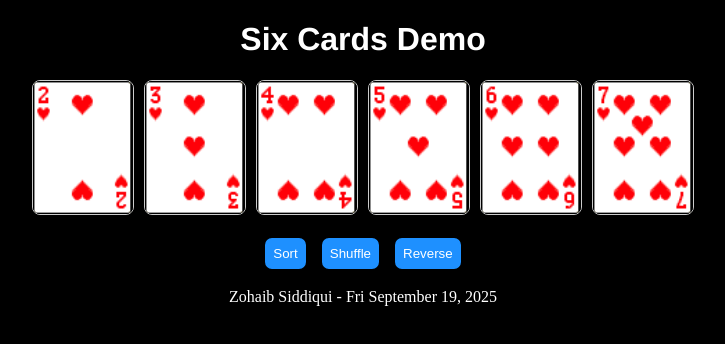
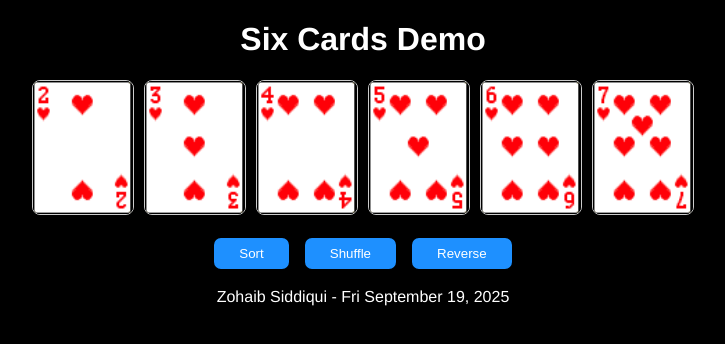
Before and after one commit to siddzoha/AngularAssignment1, an Angular app: page / in a window 1280 px wide. Shown: the top 344 px of the page, without its empty margins (277-1002 px from the left). Built offline with nearby package versions, Linux system fonts and the light colour scheme.

Commit message:
Commit 5: Final commit. tweaks.

```diff
--- a/src/app/footer/footer.css
+++ b/src/app/footer/footer.css
@@ -1,4 +1,5 @@
 p {
   color: white;
   text-align: center;
+  font-family: "SF Pro", "Helvetica Neue", Helvetica, Arial, sans-serif;
 }
--- a/src/styles.css
+++ b/src/styles.css
@@ -14,6 +14,8 @@ body {
 /* Individual buttons */
 .controls button {
   padding: 8px;
+  padding-left: 25px;
+  padding-right: 25px;
   border: 3px solid black;
   border-radius: 10px;
   background-color: dodgerblue;
```
